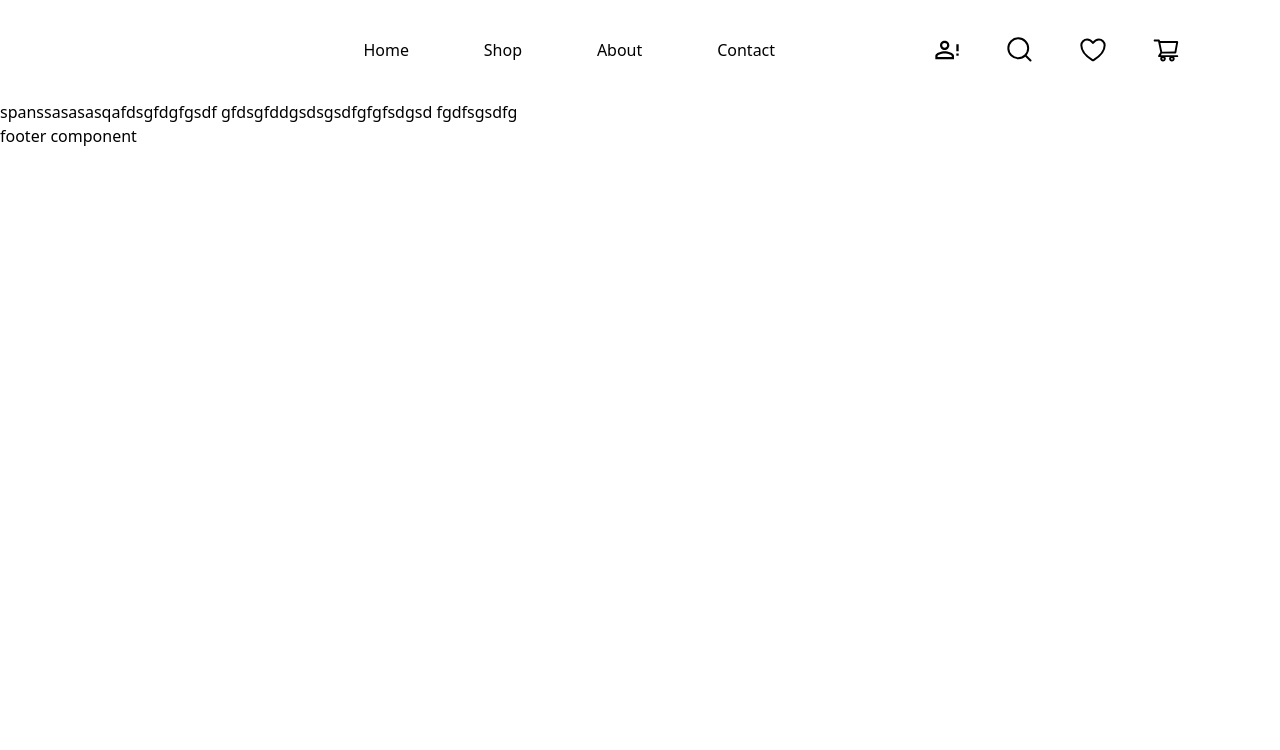
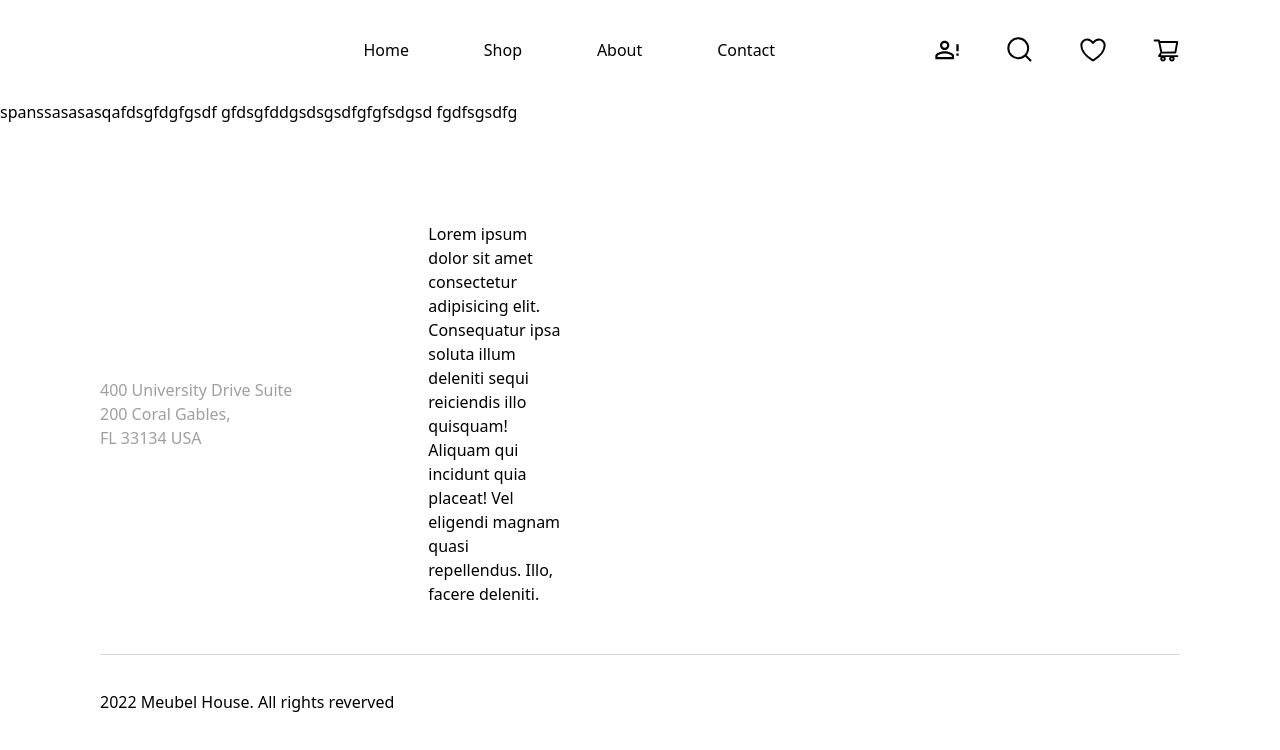
Before and after one commit to Hemsleek/Furniture-commerce, a React (Vite) app: page /shop in a window 1280 px wide. Shown: the top 750 px of the page. Built offline with nearby package versions, Linux system fonts and the light colour scheme.

Commit message:
WIP: footer

```diff
--- /dev/null
+++ b/src/components/Footer.css
@@ -0,0 +1,19 @@
+footer{
+    @apply bg-white pt-[6.125rem] pb-[2.375rem] px-[6.25rem];
+}
+
+footer .copyright{
+    border-top: 1px solid #D9D9D9;
+    @apply pt-[2.19rem] mt-12 text-base;
+
+}
+footer .footer-content{
+    @apply flex items-center gap-[8.5rem] ;
+}
+footer .details{
+    @apply flex flex-col text-base text-[#9F9F9F] ;
+}
+
+footer .footer-links{
+    @apply max-w-[8.5rem] ;
+}
--- a/src/components/Footer.jsx
+++ b/src/components/Footer.jsx
@@ -1,7 +1,27 @@
 import React from "react";
 
+import "./Footer.css";
 const Footer = () => {
-  return <div>footer component</div>;
+  return (
+    <footer>
+      <div className="footer-content">
+        <div className="details">
+          <span>400 University Drive Suite</span>
+          <span>200 Coral Gables,</span>
+          <span>FL 33134 USA</span>
+        </div>
+        <div className="footer-links">
+          Lorem ipsum dolor sit amet consectetur adipisicing elit. Consequatur
+          ipsa soluta illum deleniti sequi reiciendis illo quisquam! Aliquam qui
+          incidunt quia placeat! Vel eligendi magnam quasi repellendus. Illo,
+          facere deleniti.
+        </div>
+      </div>
+      <div className="copyright">
+        <span>2022 Meubel House. All rights reverved</span>
+      </div>
+    </footer>
+  );
 };
 
 export default Footer;
--- a/src/components/Home.css
+++ b/src/components/Home.css
@@ -55,3 +55,23 @@
 .asgard-text-wrapper button{
     @apply mt-[1.4rem] border-[1px] border-black h-[4rem] flex items-center justify-center w-[15.94rem] ;
 }
+
+.follow-section{
+    @apply py-[7.75rem] flex flex-col items-center justify-center text-black ;
+    background-image:url("../assets/coffee.png");
+    background-repeat: no-repeat;
+    background-size: cover;
+
+}
+.follow-section h3{
+    @apply font-bold text-[3.75rem] ;
+}
+.follow-section span{
+    @apply font-normal text-xl mb-[1.125rem];
+}
+
+.follow-section button {
+    filter: drop-shadow(0px 20px 20px rgba(0, 0, 0, 0.1));
+    @apply bg-[#FAF4F4] rounded-[3.125rem] flex items-center justify-center h-[4rem] w-[15.94rem]  ;
+
+}
--- a/src/components/Home.jsx
+++ b/src/components/Home.jsx
@@ -35,6 +35,11 @@ const Home = () => {
             <button>Order Now</button>
           </div>
         </section>
+        <section className="follow-section">
+          <h3>Our instagram</h3>
+          <span>Follow our store on Instagram</span>
+          <button>follow us</button>
+        </section>
       </main>
     </PageLayout>
   );
```
Also changed, not shown: src/assets/coffee.png (added).
